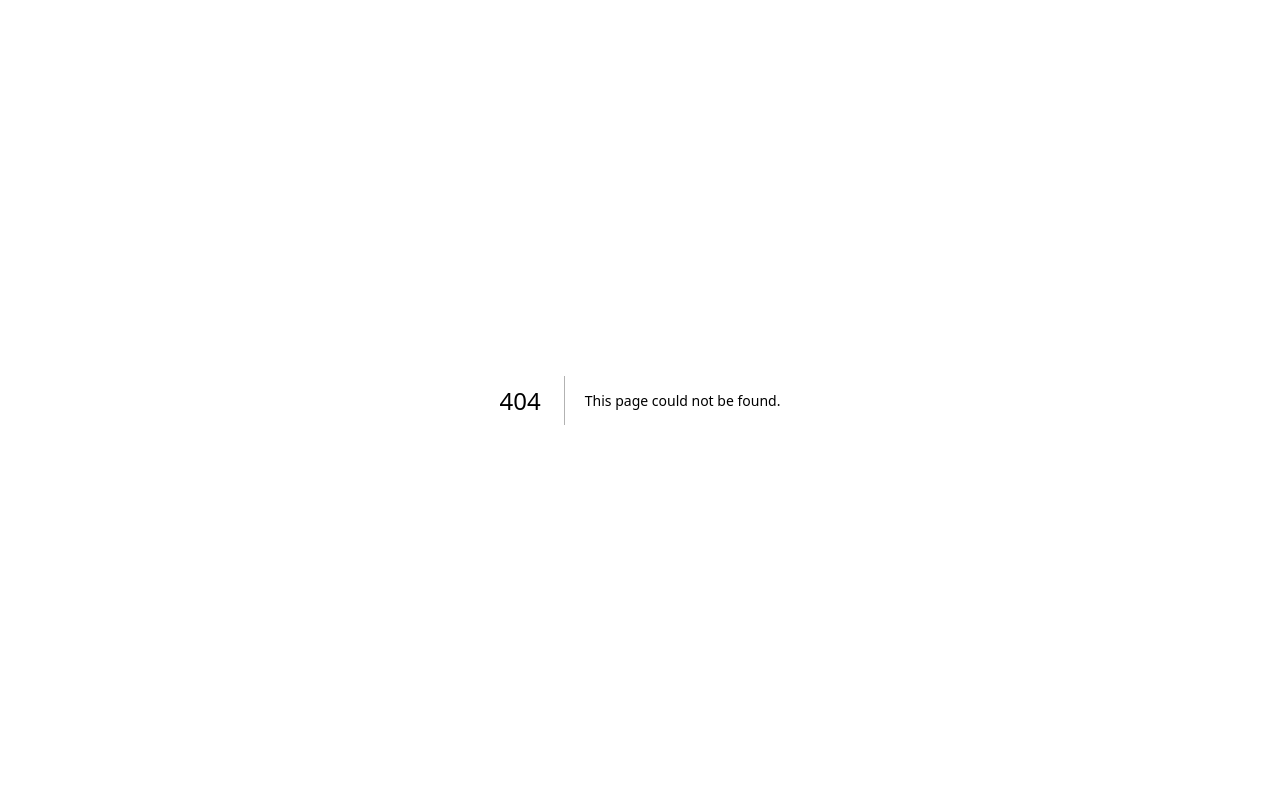
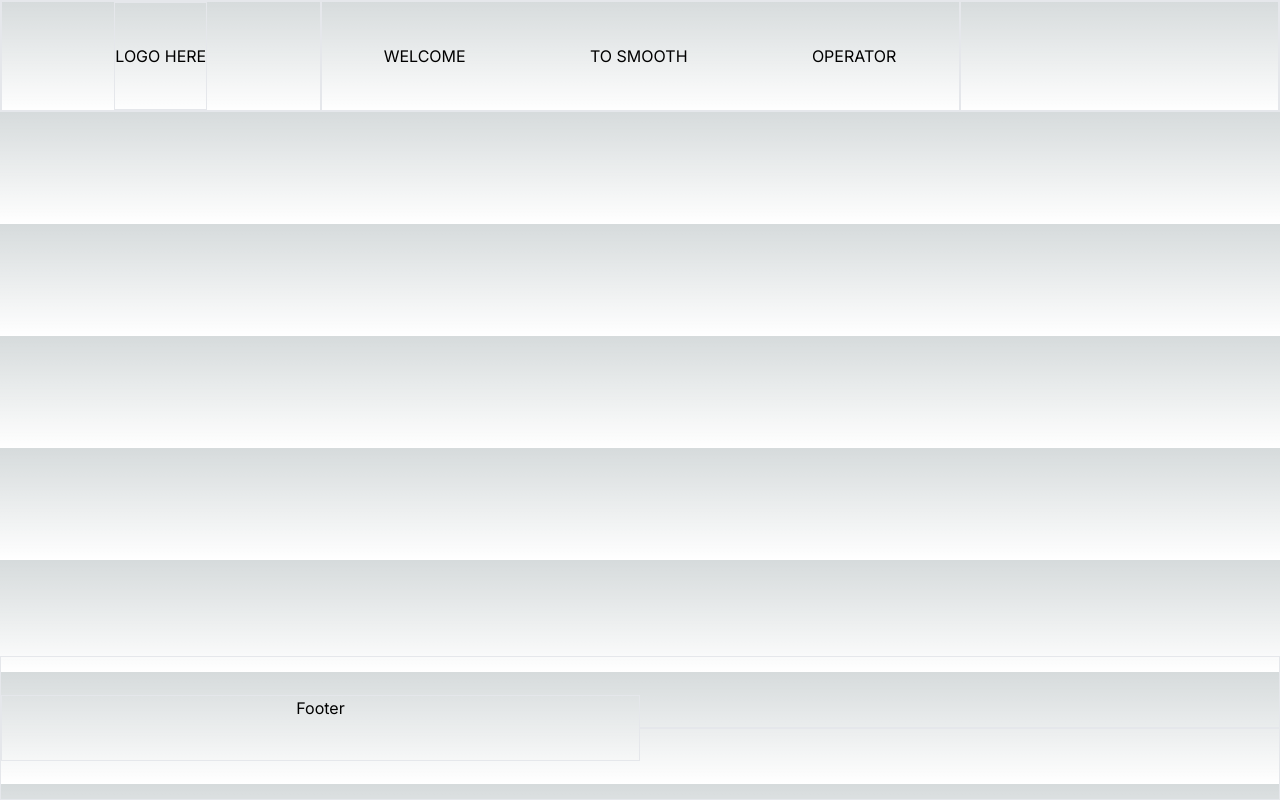
Before and after one commit to JayMy45/smooth-operation, a Next.js app: page /footer in a window 1280 px wide. Before the commit this address had no page. Built offline with nearby package versions, Linux system fonts and the light colour scheme.

Commit message:
adding footer layout

```diff
--- /dev/null
+++ b/app/footer/page.js
@@ -0,0 +1,17 @@
+export default function Footer() {
+
+    return (
+        <>
+            <footer className="absolute bottom-0 flex justify-center items-center h-36 w-full border">
+                <div className="flex justify-center w-6/12 border">
+                    <h2 className="h-16">Footer</h2>
+                </div>
+                <div className="w-6/12 border">
+
+                </div>
+
+
+            </footer>
+        </>
+    )
+}
--- a/app/layout.js
+++ b/app/layout.js
@@ -1,5 +1,6 @@
 import './globals.css'
 import { Inter } from 'next/font/google'
+import NavBar from './navbar/page'
 
 const inter = Inter({ subsets: ['latin'] })
 
@@ -12,6 +13,7 @@ export default function RootLayout({ children }) {
   return (
     <html lang="en">
       <body className={inter.className}>
+        <NavBar />
         {children}
       </body>
     </html>
```
